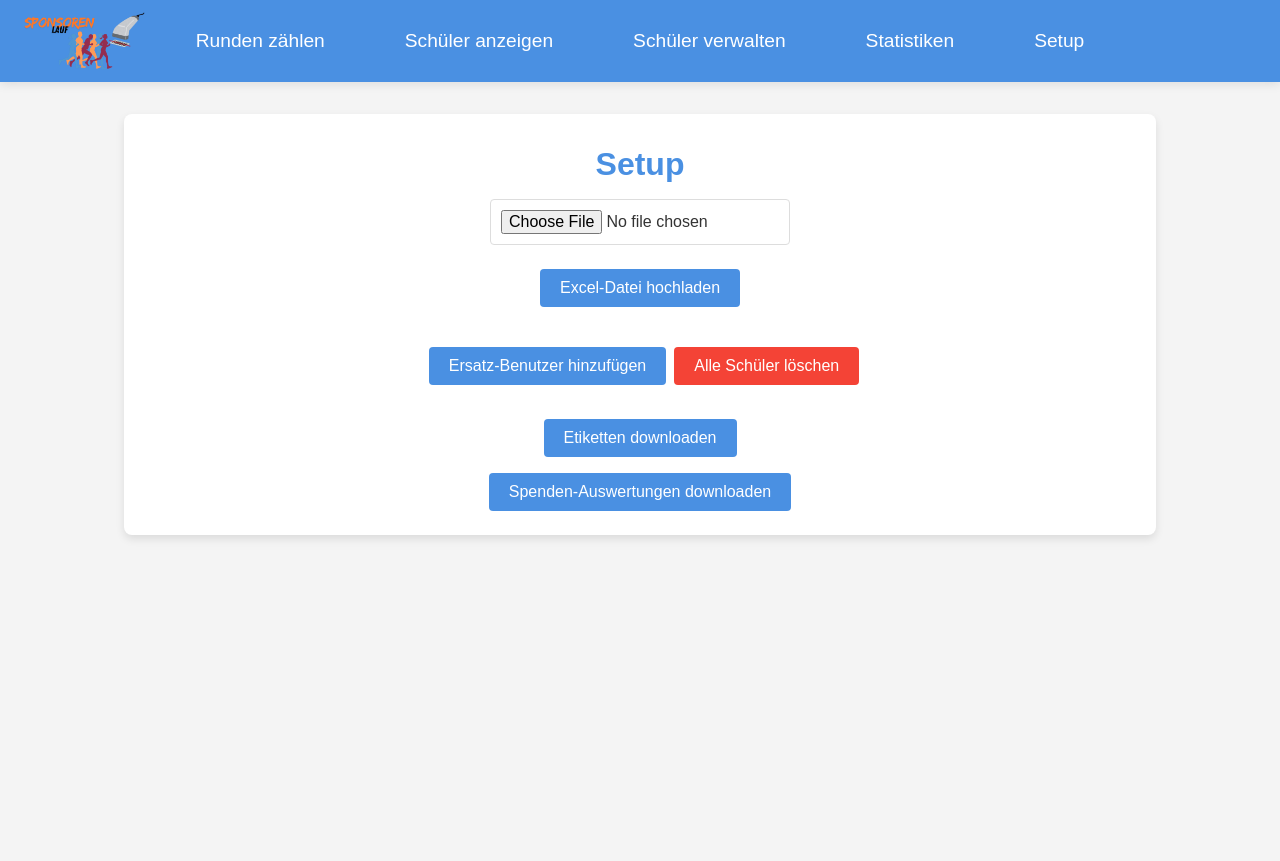
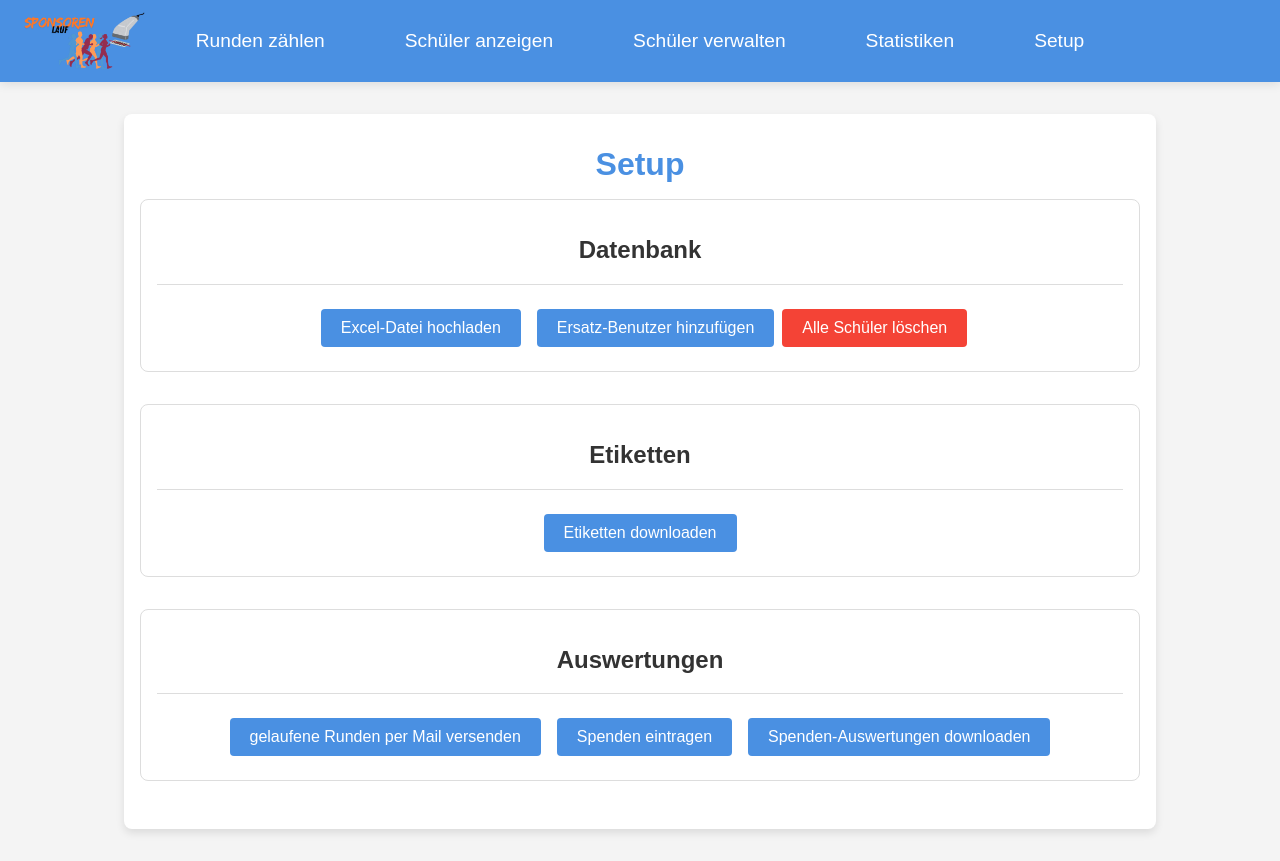
Before and after one commit to Florian2807/sponsorenlauf-tool, a Next.js app: page /setup in a window 1280 px wide. Before the commit the page ends 800 px from the top, so only its background shows below. Built offline with nearby package versions, Linux system fonts and the light colour scheme.

Commit message:
feat: redesign setup page

```diff
--- a/src/pages/setup.js
+++ b/src/pages/setup.js
@@ -14,6 +14,7 @@ export default function Setup() {
 
     const replacementStudentPopup = useRef(null);
     const confirmDeletePopup = useRef(null);
+    const importExcelPopup = useRef(null);
 
     const updateMessage = (update = {}) => {
         const tmp = {}
@@ -75,7 +76,6 @@ export default function Setup() {
         replacementStudentPopup.current.close();
         try {
             const replacementResponse = await axios.post('/api/addReplacements', replacementData);
-            console.log(replacementData)
             if (replacementResponse.status !== 200) {
                 updateMessage({ replacement: 'Fehler beim Hinzufügen der Ersatz-Benutzer.' })
             } else {
@@ -97,7 +97,6 @@ export default function Setup() {
             const labelResponse = await fetch('/api/generate-labels', {
                 method: 'POST',
                 headers: {
-                    'Content-Type': 'application/json',
                 },
             });
 
@@ -168,23 +167,20 @@ export default function Setup() {
     return (
         <div className={styles.container}>
             <h1 className={styles.title}>Setup</h1>
-            <form onSubmit={handleUploadExcel} className={styles.uploadForm}>
-                <input
-                    type="file"
-                    onChange={handleFileChange}
-                    accept=".xlsx"
-                    required
-                    className={styles.fileInput}
-                />
-                <button type="submit" className={styles.button} disabled={loading.upload}>
+
+            <div className={styles.section}>
+                <div className={styles.sectionHeader}>
+                    <h2 className={styles.subTitle}>Datenbank</h2>
+                    <hr className={styles.line} />
+                </div>
+
+                <button
+                    onClick={() => importExcelPopup.current.showModal()}
+                    className={styles.button}
+                    disabled={loading.upload}
+                >
                     Excel-Datei hochladen
                 </button>
-                <br />
-                {loading.upload && <div className={styles.progress} />}
-            </form>
-
-            {message.upload && <p className={styles.message}>{message.upload}</p>}
-            {insertedCount > 0 && <p className={styles.message}>Eingefügte Datensätze: {insertedCount}</p>}
 
                 <button
                     onClick={() => replacementStudentPopup.current.showModal()}
@@ -193,7 +189,8 @@ export default function Setup() {
                 >
                     Ersatz-Benutzer hinzufügen
                 </button>
-
+                {loading.replacement && <div className={styles.progress} />}
+                {message.replacement && <p className={styles.message}>{message.replacement}</p>}
 
                 <button
                     onClick={() => confirmDeletePopup.current.showModal()}
@@ -201,21 +198,40 @@ export default function Setup() {
                 >
                     Alle Schüler löschen
                 </button>
-            <br />
-            {loading.replacement && <div className={styles.progress} />}
-            {message.replacement && <p className={styles.message}>{message.replacement}</p>}
+                {message.delete && <p className={styles.message}>{message.delete}</p>}
+            </div>
 
-            {message.download && <p className={styles.message}>{message.download}</p>}
-            {message.delete && <p className={styles.message}>{message.delete}</p>}
-            <br />
+            <div className={styles.section}>
+                <div className={styles.sectionHeader}>
+                    <h2 className={styles.subTitle}>Etiketten</h2>
+                    <hr className={styles.line} />
+                </div>
                 <button onClick={handleGenerateLabels} className={styles.button} disabled={loading.labels}>
                     Etiketten downloaden
                 </button>
-            <br />
+                {message.download && <p className={styles.message}>{message.download}</p>}
+                {loading.labels && <div className={styles.progress} />}
+            </div>
+
+            <div className={styles.section}>
+                <div className={styles.sectionHeader}>
+                    <h2 className={styles.subTitle}>Auswertungen</h2>
+                    <hr className={styles.line} />
+                </div>
+                <button
+                    onClick={() => window.open('/mails', '_self')}
+                    className={styles.button}
+                    title="Versendet eine E-Mail mit den gelaufenen Runden aller Schüler an die jeweiligen Klassenlehrer."
+                >
+                    gelaufene Runden per Mail versenden
+                </button>
+                <button onClick={() => window.open('/donations', '_self')} className={styles.button}>
+                    Spenden eintragen
+                </button>
                 <button onClick={handleDownloadExcel} className={styles.button}>
                     Spenden-Auswertungen downloaden
                 </button>
-            {loading.labels && <div className={styles.progress} />}
+            </div>
 
             <dialog ref={replacementStudentPopup} className={styles.popup}>
                 <div className={styles.popupContent}>
@@ -260,7 +276,29 @@ export default function Setup() {
                 </div>
             </dialog>
 
-            {/* confirm-Popup */}
+            <dialog ref={importExcelPopup} className={styles.popup}>
+                <div className={styles.popupContent}>
+                    <button className={styles.closeButtonX} onClick={() => importExcelPopup.current.close()}>&times;</button>
+                    <h2>Excel-Datei hochladen</h2>
+                    <form onSubmit={handleUploadExcel} className={styles.uploadForm}>
+                        <input
+                            type="file"
+                            onChange={handleFileChange}
+                            accept=".xlsx"
+                            required
+                            className={styles.fileInput}
+                        />
+                        <button type="submit" className={styles.button} disabled={loading.upload}>
+                            Hochladen
+                        </button>
+                        <br />
+                        {loading.upload && <div className={styles.progress} />}
+                    </form>
+                    {message.upload && <p className={styles.message}>{message.upload}</p>}
+                    {insertedCount > 0 && <p className={styles.message}>Eingefügte Datensätze: {insertedCount}</p>}
+                </div>
+            </dialog>
+
             <dialog ref={confirmDeletePopup} className={styles.popup}>
                 <div className={styles.popupContent}>
                     <button className={styles.closeButtonX} onClick={() => confirmDeletePopup.current.close()}>
--- a/src/styles/Setup.module.css
+++ b/src/styles/Setup.module.css
@@ -11,6 +11,12 @@
 .title {
   font-size: 2rem;
   color: #4a90e2;
+  margin-bottom: 1rem;
+}
+
+.subtitle {
+  font-size: 1.5rem;
+  color: #333;
   margin-bottom: 1rem;
 }
 
@@ -160,13 +166,20 @@
   color: #333;
 }
 
-.form {
-  flex-grow: 1;
-  display: flex;
-  flex-direction: column;
+.section {
+  margin-bottom: 2rem;
+  border: 1px solid #ddd;
+  border-radius: 8px;
+  padding: 1rem;
 }
 
-.form label {
-  align-items: left;
-  margin-bottom: 0.5rem;
+.sectionHeader {
+  margin-bottom: 1rem;
 }
+
+.line {
+  border: 0;
+  height: 1px;
+  background: #ddd;
+  margin: 1rem 0;
+}
```
Lines whose indentation alone changed are shown as unchanged.
